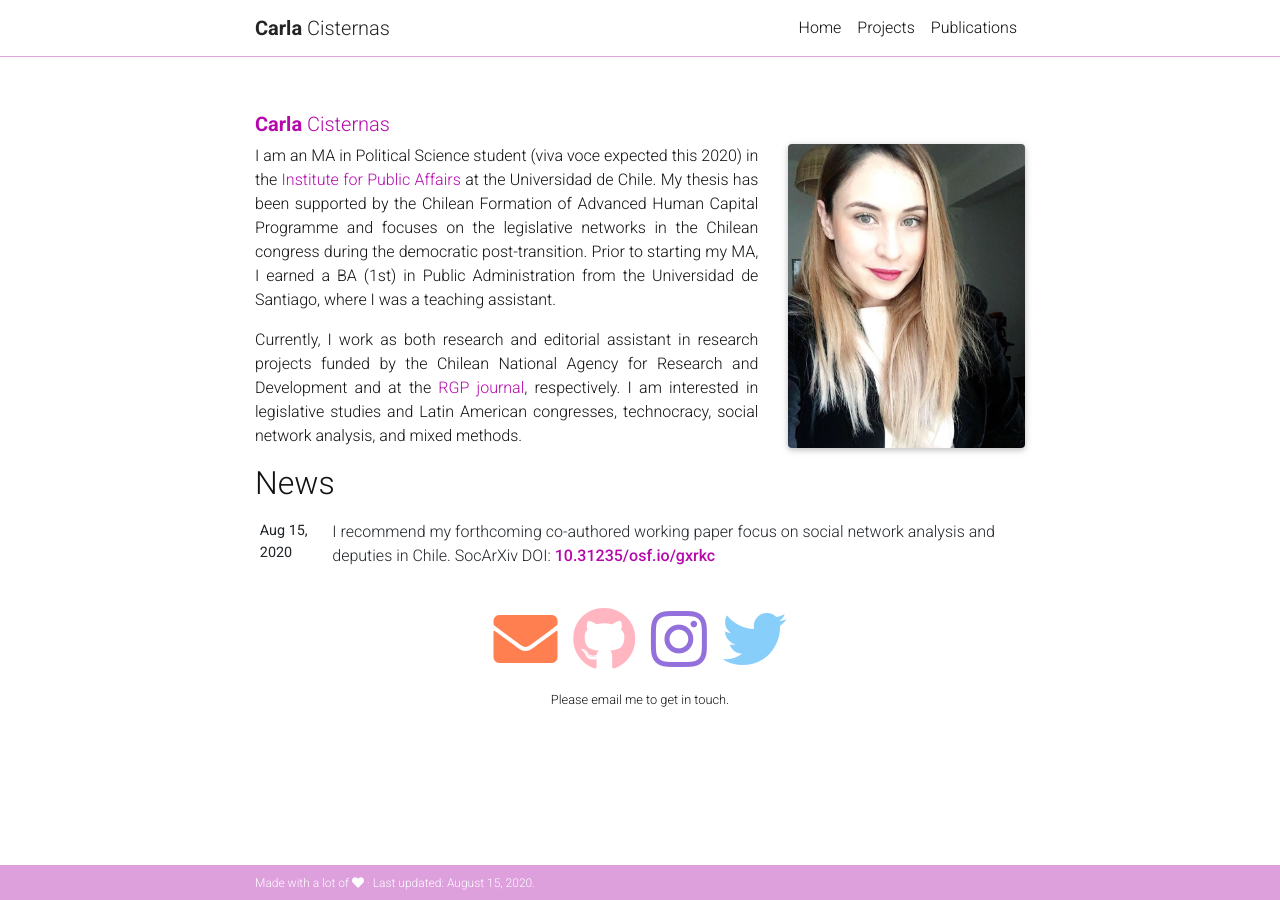
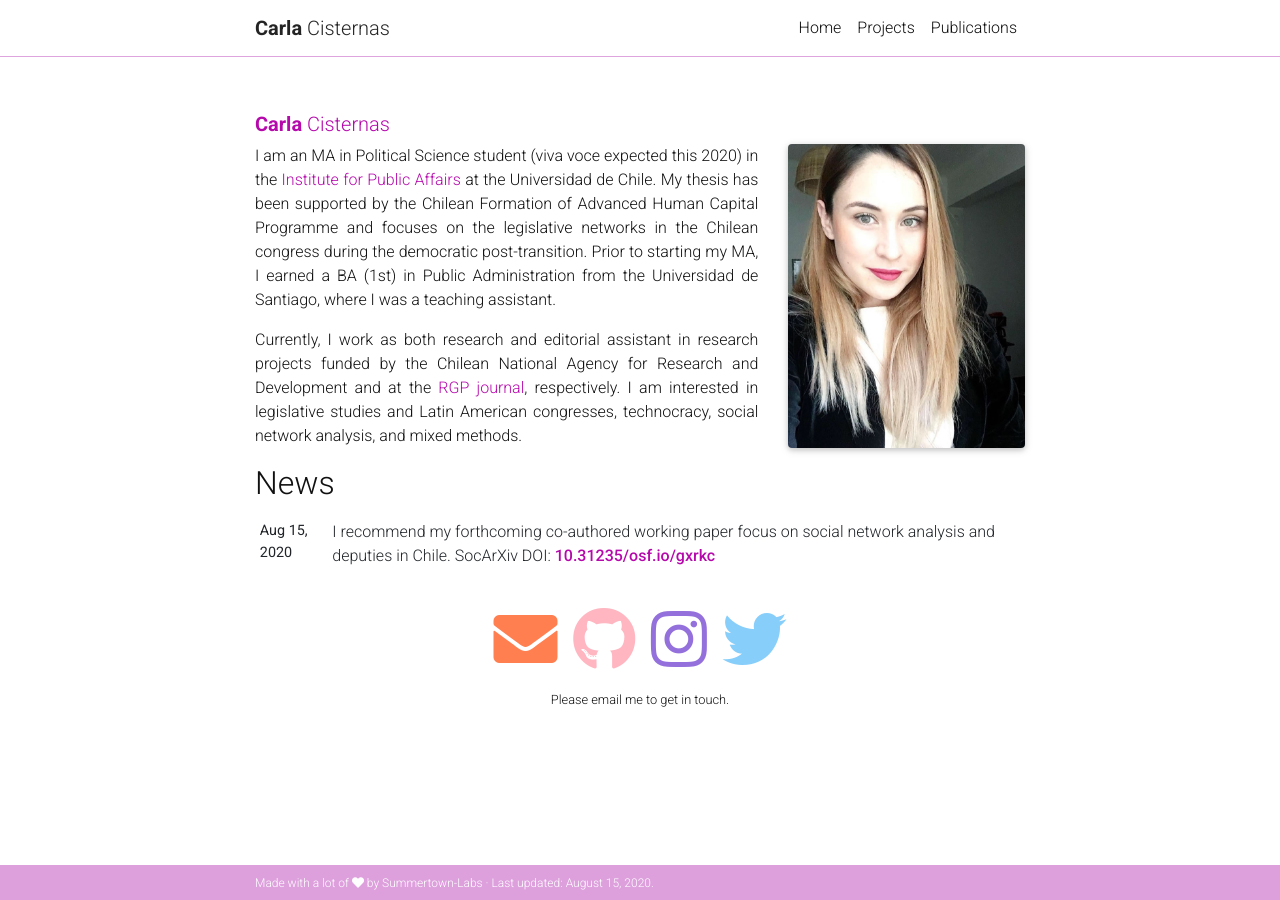
Before and after one commit to training-datalab/carlacisternas.com, a Jekyll site: the page built from _pages/about.md, in a window 1280 px wide. Built offline with Jekyll 4.4.1, drawn with Linux system fonts in a browser that asks for light colours; nearby versions of some CDN libraries; a style sheet for code colours, icons or effects is not loaded.

Commit message:
Update footer.html

```diff
--- a/_includes/footer.html
+++ b/_includes/footer.html
@@ -1,7 +1,7 @@
 {% if site.footer_fixed %}
 <footer class="fixed-bottom">
   <div class="container mt-0">
-    Made with a lot of <i class="fas fa-heart"></i> &middot;
+    Made with a lot of <i class="fas fa-heart"></i> by <a href="https://github.com/Summertown-Lab" target="_blank">Summertown-Labs</a> &middot;
     {{ site.footer_text }}
     {% if site.last_updated %}
     Last updated: {{ "now" | date: '%B %d, %Y' }}.
```
